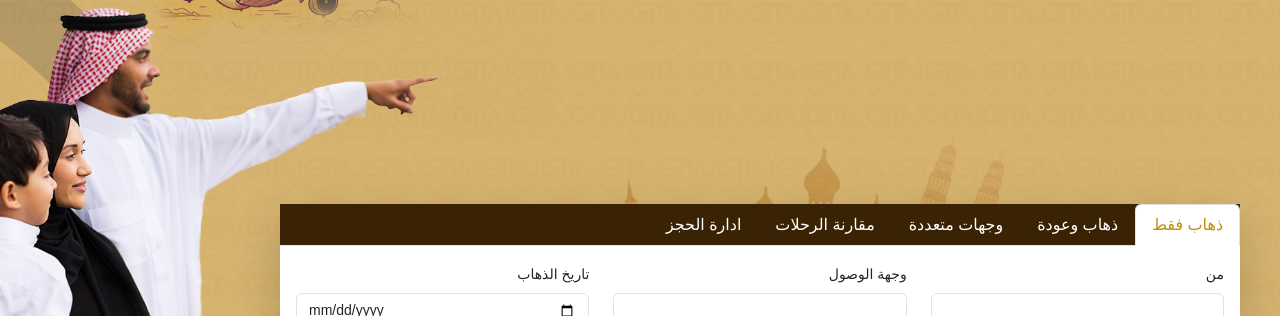
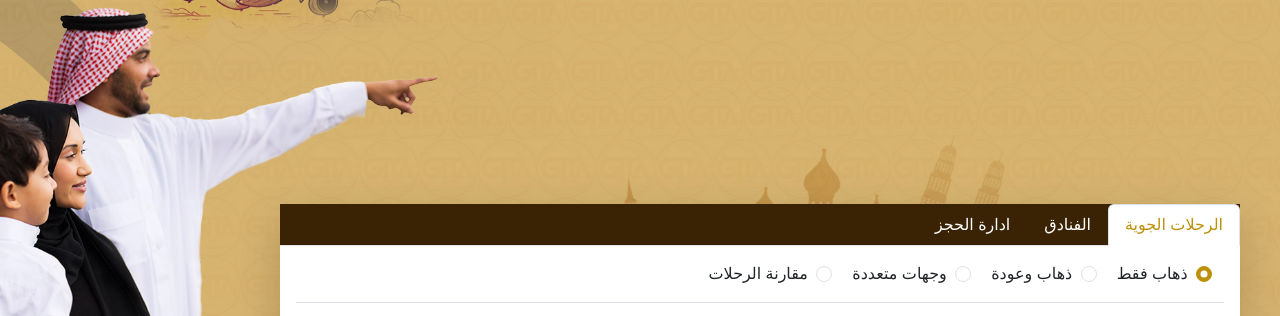
Before and after one commit to msaqqa/new-gita-template, a plain HTML site: page index.html in a window 1280 px wide. Shown: the part 429-745 px from the top of the page. Drawn offline with nearby package versions, Linux system fonts and the light colour scheme; a web font is replaced by a local one.

Commit message:
updating search form in home section

```diff
--- a/index.html
+++ b/index.html
@@ -129,93 +129,162 @@
         </div>
 
         <div class="search-widget shadow-lg rounded-3">
+          <!-- Outer Nav Tabs -->
           <div class="widget-menu">
-            <ul class="nav nav-tabs" id="main-tab" role="tablist">
-              <li class="nav-item" role="presentation">
+            <ul class="nav nav-tabs" id="outerTab" role="tablist">
+              <li class="nav-item">
                 <a
                   class="nav-link active"
-                  href="#"
+                  id="outer-flights-tab"
+                  data-bs-toggle="tab"
+                  href="#outer-flights"
+                  role="tab"
+                  aria-controls="outer-flights"
+                  aria-selected="true"
+                  >الرحلات الجوية</a
+                >
+              </li>
+              <li class="nav-item">
+                <a
+                  class="nav-link"
+                  id="outer-hotels-tab"
+                  data-bs-toggle="tab"
+                  href="#outer-hotels"
+                  role="tab"
+                  aria-controls="outer-hotels"
+                  aria-selected="false"
+                  >الفنادق</a
+                >
+              </li>
+              <li class="nav-item">
+                <a
+                  class="nav-link"
+                  id="outer-booking-tab"
+                  data-bs-toggle="tab"
+                  href="#outer-booking"
+                  role="tab"
+                  aria-controls="outer-booking"
+                  aria-selected="false"
+                  >ادارة الحجز</a
+                >
+              </li>
+            </ul>
+          </div>
+
+          <div class="search-container">
+            <div class="tab-content" id="outerTabContent">
+              <div
+                class="tab-pane fade show active"
+                id="outer-flights"
+                role="tabpanel"
+                aria-labelledby="outer-flights-tab"
+              >
+                <!-- Inner Nav Tabs -->
+                <div class="nav nav-tabs pb-3" id="innerTab" role="tablist">
+                  <div class="me-2" role="presentation">
+                    <div
                       data-bs-toggle="tab"
                       data-bs-target="#oneWay"
                       aria-selected="true"
                       role="tab"
                     >
-                  <i class="widget-flight-icon"></i>
-                  <span>ذهاب فقط</span>
-                </a>
-              </li>
-              <li class="nav-item flight-hotel-li" role="presentation">
-                <a
-                  class="nav-link flight-hotel-tab"
-                  href="#"
+                      <input
+                        id="oneWayLabel"
+                        type="radio"
+                        class="form-check-input me-1"
+                        name="flightsRadio"
+                        checked
+                      />
+                      <label for="oneWayLabel" class="widget-flight-hotelicon"
+                        >ذهاب فقط</label
+                      >
+                    </div>
+                  </div>
+                  <div class="me-2" role="presentation">
+                    <div
+                      class="flight-hotel-tab"
                       data-bs-toggle="tab"
                       data-bs-target="#roundTrip"
                       aria-selected="false"
                       role="tab"
                       tabindex="-1"
                     >
-                  <i class="widget-flight-hotelicon"></i>
-                  <span>ذهاب وعودة</span>
-                </a>
-              </li>
-              <li class="nav-item" role="presentation">
-                <a
-                  class="nav-link"
-                  href="#"
+                      <input
+                        id="roundTripLabel"
+                        type="radio"
+                        class="form-check-input me-1"
+                        name="flightsRadio"
+                      />
+                      <label
+                        for="roundTripLabel"
+                        class="widget-flight-hotelicon"
+                        >ذهاب وعودة</label
+                      >
+                    </div>
+                  </div>
+                  <div class="me-2" role="presentation">
+                    <div
                       data-bs-toggle="tab"
                       data-bs-target="#multiCity"
                       aria-selected="false"
                       role="tab"
                       tabindex="-1"
                     >
-                  <i class="widget-manage-icon"></i>
-                  <span>وجهات متعددة</span>
-                </a>
-              </li>
-              <li class="nav-item" role="presentation">
-                <a
-                  class="nav-link"
-                  href="#"
+                      <input
+                        id="multiCityLabel"
+                        type="radio"
+                        class="form-check-input me-1"
+                        name="flightsRadio"
+                      />
+                      <label
+                        for="multiCityLabel"
+                        class="widget-flight-hotelicon"
+                        >وجهات متعددة</label
+                      >
+                    </div>
+                  </div>
+                  <div class="me-2" role="presentation">
+                    <div
                       data-bs-toggle="tab"
                       data-bs-target="#compareFlights"
                       aria-selected="false"
                       role="tab"
                       tabindex="-1"
                     >
-                  <i class="widget-checkin-icon"></i>
-                  <span>مقارنة الرحلات</span>
-                </a>
-              </li>
-              <li class="nav-item" role="presentation">
-                <a
-                  class="nav-link"
-                  href="#"
-                  data-bs-toggle="tab"
-                  data-bs-target="#bookingInquiry"
-                  aria-selected="false"
-                  role="tab"
-                  tabindex="-1"
-                >
-                  <i class="widget-status-icon"></i>
-                  <span>ادارة الحجز</span>
-                </a>
-              </li>
-            </ul>
-          </div>
-
-          <div class="search-container">
-            <div class="tab-content">
+                      <input
+                        id="compareFlightsLabel"
+                        type="radio"
+                        class="form-check-input me-1"
+                        name="flightsRadio"
+                      />
+                      <label
+                        for="compareFlightsLabel"
+                        class="widget-flight-hotelicon"
+                        >مقارنة الرحلات</label
+                      >
+                    </div>
+                  </div>
+                </div>
+                <div class="tab-content pt-3" id="innerTabContent">
                   <div class="tab-pane active show" id="oneWay" role="tabpanel">
                     <form class="row">
                       <div class="col-md-4 mb-2">
                         <label for="inputEmail4" class="form-label">من</label>
-                    <input type="email" class="form-control" id="inputEmail4" />
+                        <input
+                          type="email"
+                          class="form-control"
+                          id="inputEmail4"
+                        />
                       </div>
                       <div class="col-md-4 mb-2">
                         <label for="travleAccess" class="form-label"
                           >وجهة الوصول</label
                         >
-                    <input type="text" class="form-control" id="travleAccess" />
+                        <input
+                          type="text"
+                          class="form-control"
+                          id="travleAccess"
+                        />
                       </div>
                       <div class="col-md-4 mb-2">
                         <label for="gowignDate" class="form-label"
@@ -235,7 +304,9 @@
                         <select id="travelType" class="form-select">
                           <option selected>اختر...</option>
                           <option value="ECONOMY">اقتصادية</option>
-                      <option value="PREMIUM_ECONOMY">اقتصادية مميزه</option>
+                          <option value="PREMIUM_ECONOMY">
+                            اقتصادية مميزه
+                          </option>
                           <option value="BUSINESS">اعمال</option>
                           <option value="FIRST">اولي</option>
                         </select>
@@ -269,7 +340,11 @@
                     <form class="row">
                       <div class="col-md-4 mb-2">
                         <label for="inputEmail4" class="form-label">من</label>
-                    <input type="email" class="form-control" id="inputEmail4" />
+                        <input
+                          type="email"
+                          class="form-control"
+                          id="inputEmail4"
+                        />
                       </div>
                       <div class="col-md-4 mb-2">
                         <label for="inputPassword4" class="form-label"
@@ -310,7 +385,9 @@
                         <select id="inputState" class="form-select">
                           <option selected>اختر...</option>
                           <option value="ECONOMY">اقتصادية</option>
-                      <option value="PREMIUM_ECONOMY">اقتصادية مميزه</option>
+                          <option value="PREMIUM_ECONOMY">
+                            اقتصادية مميزه
+                          </option>
                           <option value="BUSINESS">اعمال</option>
                           <option value="FIRST">اولي</option>
                         </select>
@@ -345,7 +422,11 @@
                       <legend class="fs-5">رحلة 1</legend>
                       <div class="col-lg-2 col-md-3 mb-3">
                         <label for="inputEmail4" class="form-label">من</label>
-                    <input type="email" class="form-control" id="inputEmail4" />
+                        <input
+                          type="email"
+                          class="form-control"
+                          id="inputEmail4"
+                        />
                       </div>
                       <div class="col-lg-2 col-md-3 mb-3">
                         <label for="inputPassword4" class="form-label"
@@ -375,7 +456,9 @@
                         <select id="inputState" class="form-select">
                           <option selected>اختر...</option>
                           <option value="ECONOMY">اقتصادية</option>
-                      <option value="PREMIUM_ECONOMY">اقتصادية مميزه</option>
+                          <option value="PREMIUM_ECONOMY">
+                            اقتصادية مميزه
+                          </option>
                           <option value="BUSINESS">اعمال</option>
                           <option value="FIRST">اولي</option>
                         </select>
@@ -408,7 +491,11 @@
                       <legend class="fs-5">رحلة 2</legend>
                       <div class="col-lg-2 col-md-3 mb-3">
                         <label for="inputEmail4" class="form-label">من</label>
-                    <input type="email" class="form-control" id="inputEmail4" />
+                        <input
+                          type="email"
+                          class="form-control"
+                          id="inputEmail4"
+                        />
                       </div>
                       <div class="col-lg-2 col-md-3 mb-3">
                         <label for="inputPassword4" class="form-label"
@@ -438,7 +525,9 @@
                         <select id="inputState" class="form-select">
                           <option selected>اختر...</option>
                           <option value="ECONOMY">اقتصادية</option>
-                      <option value="PREMIUM_ECONOMY">اقتصادية مميزه</option>
+                          <option value="PREMIUM_ECONOMY">
+                            اقتصادية مميزه
+                          </option>
                           <option value="BUSINESS">اعمال</option>
                           <option value="FIRST">اولي</option>
                         </select>
@@ -473,7 +562,11 @@
                       <legend class="fs-5">رحلة 1</legend>
                       <div class="col-lg-2 col-md-3 mb-3">
                         <label for="inputEmail4" class="form-label">من</label>
-                    <input type="email" class="form-control" id="inputEmail4" />
+                        <input
+                          type="email"
+                          class="form-control"
+                          id="inputEmail4"
+                        />
                       </div>
                       <div class="col-lg-2 col-md-3 mb-3">
                         <label for="inputPassword4" class="form-label"
@@ -503,7 +596,9 @@
                         <select id="inputState" class="form-select">
                           <option selected>اختر...</option>
                           <option value="ECONOMY">اقتصادية</option>
-                      <option value="PREMIUM_ECONOMY">اقتصادية مميزه</option>
+                          <option value="PREMIUM_ECONOMY">
+                            اقتصادية مميزه
+                          </option>
                           <option value="BUSINESS">اعمال</option>
                           <option value="FIRST">اولي</option>
                         </select>
@@ -526,7 +621,10 @@
                             type="checkbox"
                             id="compareFlightsOne"
                           />
-                      <label class="form-check-label" for="compareFlightsOne">
+                          <label
+                            class="form-check-label"
+                            for="compareFlightsOne"
+                          >
                             رحلات مباشرة
                           </label>
                         </div>
@@ -536,7 +634,11 @@
                       <legend class="fs-5">رحلة 2</legend>
                       <div class="col-lg-2 col-md-3 mb-3">
                         <label for="inputEmail4" class="form-label">من</label>
-                    <input type="email" class="form-control" id="inputEmail4" />
+                        <input
+                          type="email"
+                          class="form-control"
+                          id="inputEmail4"
+                        />
                       </div>
                       <div class="col-lg-2 col-md-3 mb-3">
                         <label for="inputPassword4" class="form-label"
@@ -566,7 +668,9 @@
                         <select id="inputState" class="form-select">
                           <option selected>اختر...</option>
                           <option value="ECONOMY">اقتصادية</option>
-                      <option value="PREMIUM_ECONOMY">اقتصادية مميزه</option>
+                          <option value="PREMIUM_ECONOMY">
+                            اقتصادية مميزه
+                          </option>
                           <option value="BUSINESS">اعمال</option>
                           <option value="FIRST">اولي</option>
                         </select>
@@ -589,14 +693,32 @@
                             type="checkbox"
                             id="compareFlightsTwo"
                           />
-                      <label class="form-check-label" for="compareFlightsTwo">
+                          <label
+                            class="form-check-label"
+                            for="compareFlightsTwo"
+                          >
                             رحلات مباشرة
                           </label>
                         </div>
                       </div>
                     </form>
                   </div>
-              <div class="tab-pane" id="bookingInquiry" role="tabpanel">
+                </div>
+              </div>
+              <div
+                class="tab-pane fade"
+                id="outer-hotels"
+                role="tabpanel"
+                aria-labelledby="outer-hotels-tab"
+              >
+                <h3>محتوى الفنادق</h3>
+              </div>
+              <div
+                class="tab-pane fade"
+                id="outer-booking"
+                role="tabpanel"
+                aria-labelledby="outer-booking-tab"
+              >
                 <form class="row">
                   <div class="col-md-6">
                     <label for="pnr" class="form-label">رقم الحجز</label>
```
Lines whose indentation alone changed are shown as unchanged.
